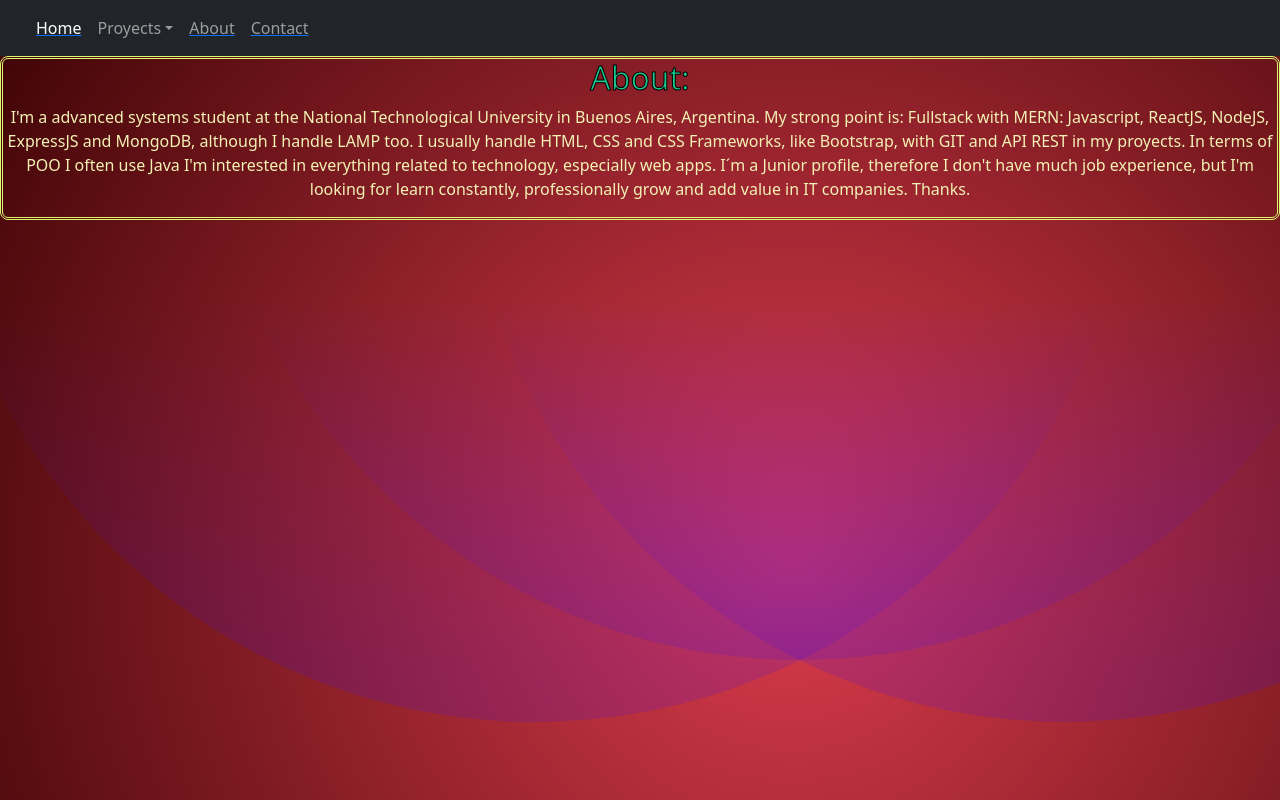
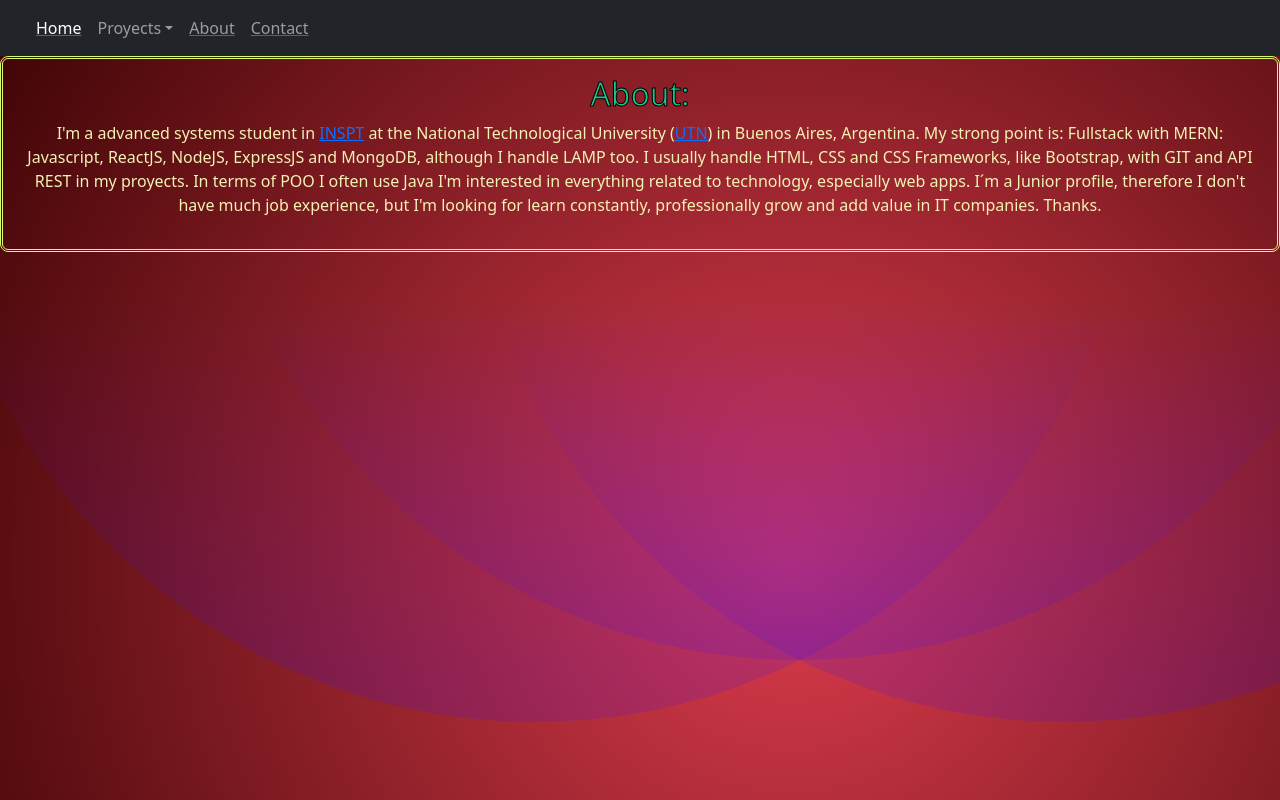
Before and after one commit to betoayza/portfolio, a React (Vite) app: page /#/about in a window 1280 px wide. Built offline with nearby package versions, Linux system fonts and the light colour scheme.

Commit message:
UI/UX updated

```diff
--- a/src/components/About.jsx
+++ b/src/components/About.jsx
@@ -4,7 +4,7 @@ export const About = () => {
   return (
     <div className={""} style={{ minHeight: "90vh", maxWidth: "100%" }}>
       <div
-        className={"text-center"}
+        className={"text-center p-3"}
         style={{
           borderStyle: "double",
           borderRadius: "0.5rem",
@@ -13,15 +13,18 @@ export const About = () => {
       >
         <h2>About:</h2>
         <p>
-          I'm a advanced systems student at the National Technological
-          University in Buenos Aires, Argentina. My strong point is: Fullstack
-          with MERN: Javascript, ReactJS, NodeJS, ExpressJS and MongoDB,
-          although I handle LAMP too. I usually handle HTML, CSS and CSS
-          Frameworks, like Bootstrap, with GIT and API REST in my proyects. In
-          terms of POO I often use Java I'm interested in everything related to
-          technology, especially web apps. I´m a Junior profile, therefore I
-          don't have much job experience, but I'm looking for learn constantly,
-          professionally grow and add value in IT companies. Thanks.
+          I'm a advanced systems student in{" "}
+          <a href="https://inspt.utn.edu.ar/">INSPT</a> at the National
+          Technological University (
+          <a href="https://www.frba.utn.edu.ar/">UTN</a>) in Buenos Aires,
+          Argentina. My strong point is: Fullstack with MERN: Javascript,
+          ReactJS, NodeJS, ExpressJS and MongoDB, although I handle LAMP too. I
+          usually handle HTML, CSS and CSS Frameworks, like Bootstrap, with GIT
+          and API REST in my proyects. In terms of POO I often use Java I'm
+          interested in everything related to technology, especially web apps.
+          I´m a Junior profile, therefore I don't have much job experience, but
+          I'm looking for learn constantly, professionally grow and add value in
+          IT companies. Thanks.
         </p>
       </div>
     </div>
--- a/src/components/Contact.jsx
+++ b/src/components/Contact.jsx
@@ -106,7 +106,7 @@ export const Contact = () => {
       <form
         onSubmit={handleSubmit}
         className={"container"}
-        style={{ fontFamily: "cursive", display: "grid", placeItems: "center" }}
+        style={{ display: "grid", placeItems: "center" }}
       >
         <input
           type="text"
@@ -115,6 +115,7 @@ export const Contact = () => {
           placeholder="Nombre..."
           value={form.name}
           onChange={handleChange}
+          style={{ color: "#932a0a", fontStyle: "italic" }}
           required
         />
 
@@ -125,6 +126,7 @@ export const Contact = () => {
           placeholder="Apellido..."
           value={form.lastName}
           onChange={handleChange}
+          style={{ color: "#932a0a", fontStyle: "italic" }}
           required
         />
 
@@ -135,13 +137,14 @@ export const Contact = () => {
           placeholder="Email..."
           value={form.email}
           onChange={handleChange}
+          style={{ color: "#932a0a", fontStyle: "italic" }}
           required
         />
 
         <textarea
           type="text"
           className="form-control w-100 mt-1"
-          style={{ color: "green", fontStyle: "italic" }}
+          style={{ color: "#932a0a", fontStyle: "italic" }}
           name="message"
           placeholder="Mensaje..."
           value={form.message}
```
